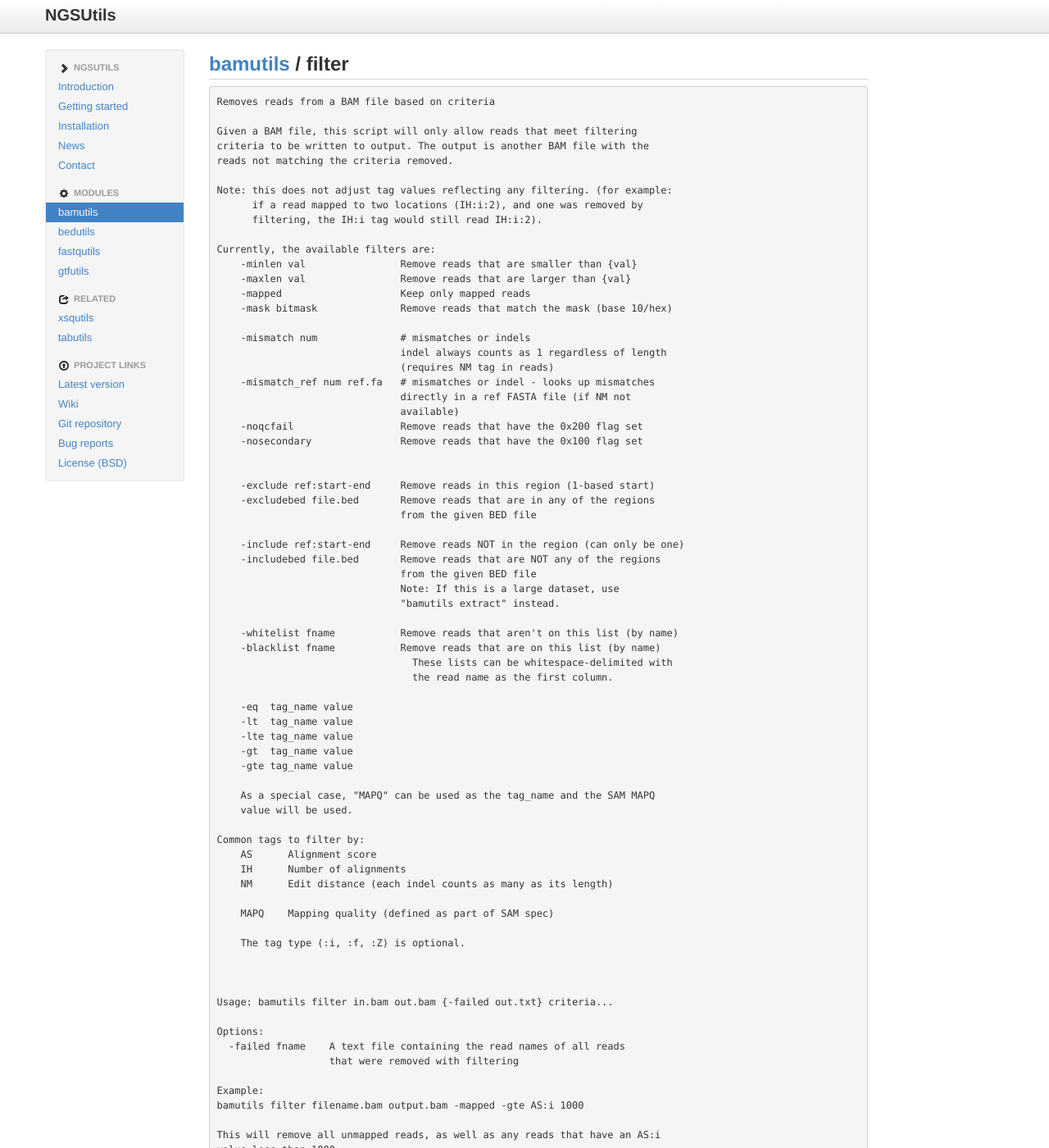
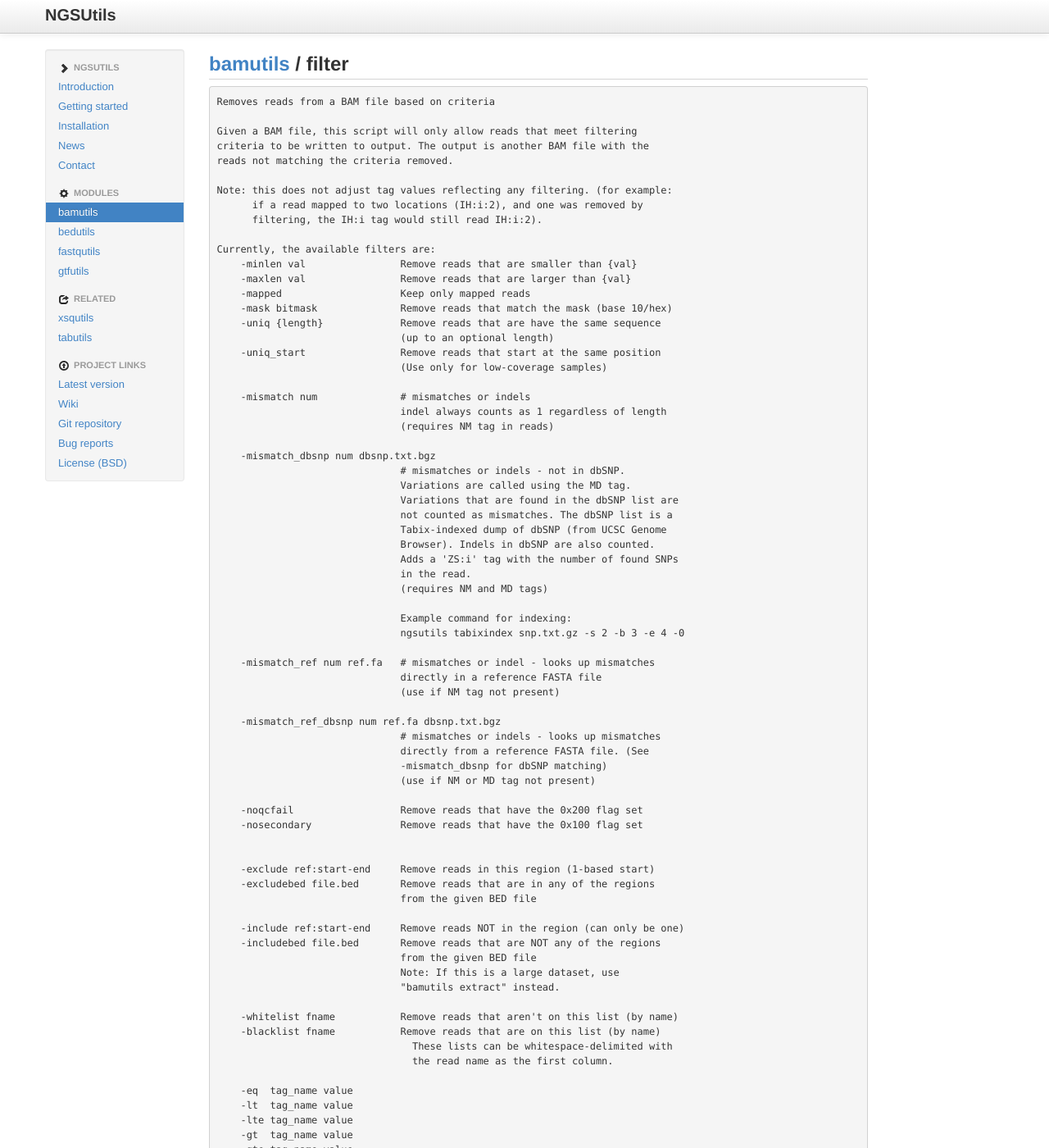
Before and after one commit to ngsutils/ngsutils.github.com, a Jekyll site: the page built from modules/bamutils/filter/index.md, in a window 1280 px wide and 1400 px high. Shown: the whole window at 82% size. Built offline with Jekyll 4.4.1, drawn with Linux system fonts in a browser that asks for light colours; some of the changed text lies outside the part shown.

Commit message:
updated docs

```diff
--- a/modules/bamutils/filter/index.md
+++ b/modules/bamutils/filter/index.md
@@ -19,13 +19,39 @@ module: bamutils
         -maxlen val                Remove reads that are larger than {val}
         -mapped                    Keep only mapped reads
         -mask bitmask              Remove reads that match the mask (base 10/hex)
+        -uniq {length}             Remove reads that are have the same sequence
+                                   (up to an optional length)
+        -uniq_start                Remove reads that start at the same position
+                                   (Use only for low-coverage samples)
 
         -mismatch num              # mismatches or indels
                                    indel always counts as 1 regardless of length
                                    (requires NM tag in reads)
+
+        -mismatch_dbsnp num dbsnp.txt.bgz
+                                   # mismatches or indels - not in dbSNP.
+                                   Variations are called using the MD tag.
+                                   Variations that are found in the dbSNP list are
+                                   not counted as mismatches. The dbSNP list is a
+                                   Tabix-indexed dump of dbSNP (from UCSC Genome
+                                   Browser). Indels in dbSNP are also counted.
+                                   Adds a 'ZS:i' tag with the number of found SNPs
+                                   in the read.
+                                   (requires NM and MD tags)
+
+                                   Example command for indexing:
+                                   ngsutils tabixindex snp.txt.gz -s 2 -b 3 -e 4 -0
+
         -mismatch_ref num ref.fa   # mismatches or indel - looks up mismatches
-                                   directly in a ref FASTA file (if NM not
-                                   available)
+                                   directly in a reference FASTA file
+                                   (use if NM tag not present)
+
+        -mismatch_ref_dbsnp num ref.fa dbsnp.txt.bgz
+                                   # mismatches or indels - looks up mismatches
+                                   directly from a reference FASTA file. (See
+                                   -mismatch_dbsnp for dbSNP matching)
+                                   (use if NM or MD tag not present)
+
         -noqcfail                  Remove reads that have the 0x200 flag set
         -nosecondary               Remove reads that have the 0x100 flag set
 
```
Also changed, not shown: modules/bamutils/count/index.md (+2 -0 lines), modules/gtfutils/index.md (+1 -0 lines), modules/gtfutils/query/index.md (added, +11 -0 lines), modules/gtfutils/tobed/index.md (+0 -11 lines).
